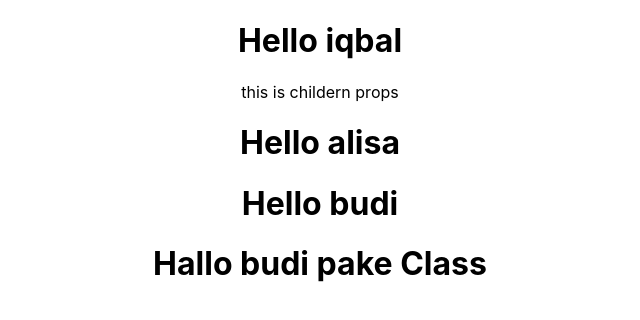
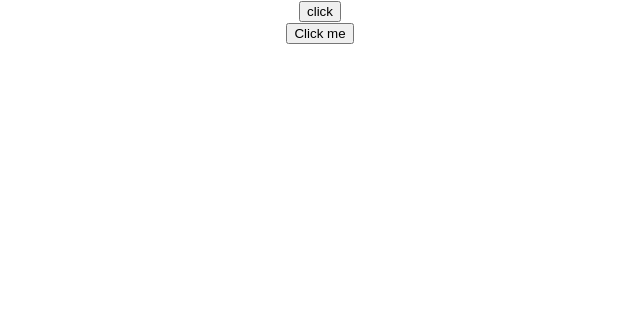
Before and after one commit to iathrd/reactjs, a React (Create React App) app: page / in a window 1280 px wide. Shown: the top 320 px of the page, without its empty margins (320-960 px from the left). Built offline with nearby package versions, Linux system fonts and the light colour scheme.

Commit message:
event handling

```diff
--- a/src/App.js
+++ b/src/App.js
@@ -2,17 +2,25 @@
 import logo from './logo.svg';
 import './App.css';
 import Greet from './components/Greet';
-import Welcome from './components/Welcome'
+import Welcome from './components/Welcome';
+import Counter from './components/Counter';
+import Message from './components/Message';
+import FunctionClick from './components/FunctionClick';
+import ClassClick from './components/ClassClick'
 
 function App() {
   return (
     <div className="App">
-      <Greet name="iqbal" >
+      <FunctionClick />
+      <ClassClick />
+      {/* <Message /> */}
+      {/* <Counter /> */}
+      {/* <Greet name="iqbal" >
         <p>this is childern props</p>
       </Greet>
       <Greet name="alisa" />
       <Greet name="budi" />
-      <Welcome name="budi pake Class" />
+      <Welcome name="budi pake Class" /> */}
     </div>
   );
 }
--- /dev/null
+++ b/src/components/ClassClick.js
@@ -0,0 +1,17 @@
+import React, { Component } from 'react';
+
+class ClassClick extends Component {
+
+    clickHandler() {
+        console.log('click from class')
+    }
+    render() {
+        return (
+            <div>
+                <button onClick={this.clickHandler}>Click me</button>
+            </div>
+        )
+    }
+}
+
+export default ClassClick;
--- /dev/null
+++ b/src/components/Counter.js
@@ -0,0 +1,29 @@
+import React, { Component } from 'react';
+
+class Counter extends Component {
+
+    constructor(props) {
+        super(props)
+
+        this.state = {
+            count: 0
+        }
+    }
+
+    countIncrement() {
+        this.setState({
+            count: this.state.count + 1
+        })
+    }
+
+    render() {
+        return (
+            <div>
+                <h3>Count - {this.state.count}</h3>
+                <button onClick={() => this.countIncrement()}>Increment</button>
+            </div>
+        )
+    }
+}
+
+export default Counter;
--- /dev/null
+++ b/src/components/FunctionClick.js
@@ -0,0 +1,14 @@
+import React from 'react'
+
+function FunctionClick() {
+    function clickHandle() {
+        console.log('button click')
+    }
+    return (
+        <div>
+            <button onClick={clickHandle}>click</button>
+        </div>
+    )
+}
+
+export default FunctionClick
--- /dev/null
+++ b/src/components/Message.js
@@ -0,0 +1,27 @@
+import React, { Component } from 'react';
+
+class Message extends Component {
+    constructor() {
+        super()
+        this.state = {
+            message: 'Welcome visitor'
+        }
+    }
+
+    changeMessage() {
+        this.setState({
+            message: 'thank you for subscribing'
+        })
+    }
+
+    render() {
+        return (
+            <div>
+                <h3>{this.state.message}</h3>
+                <button onClick={() => this.changeMessage()}>Subscribe</button>
+            </div>
+        )
+    }
+}
+
+export default Message;
```
